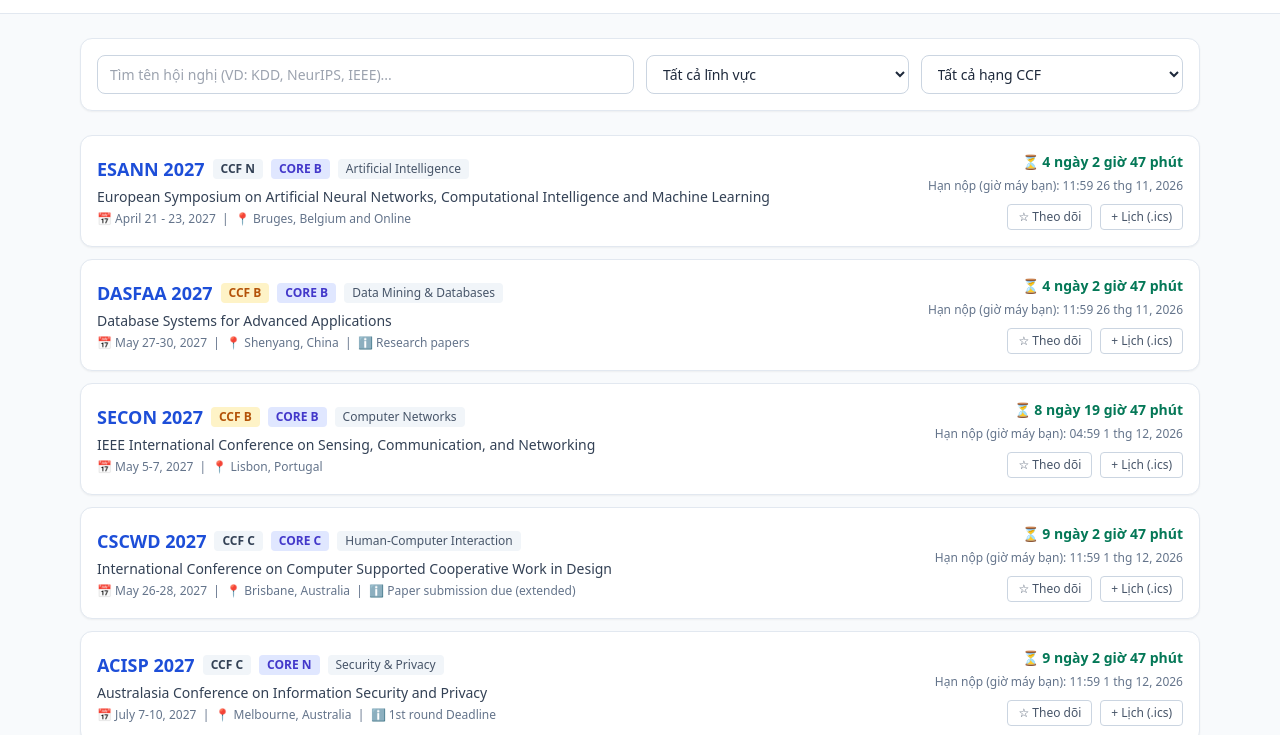
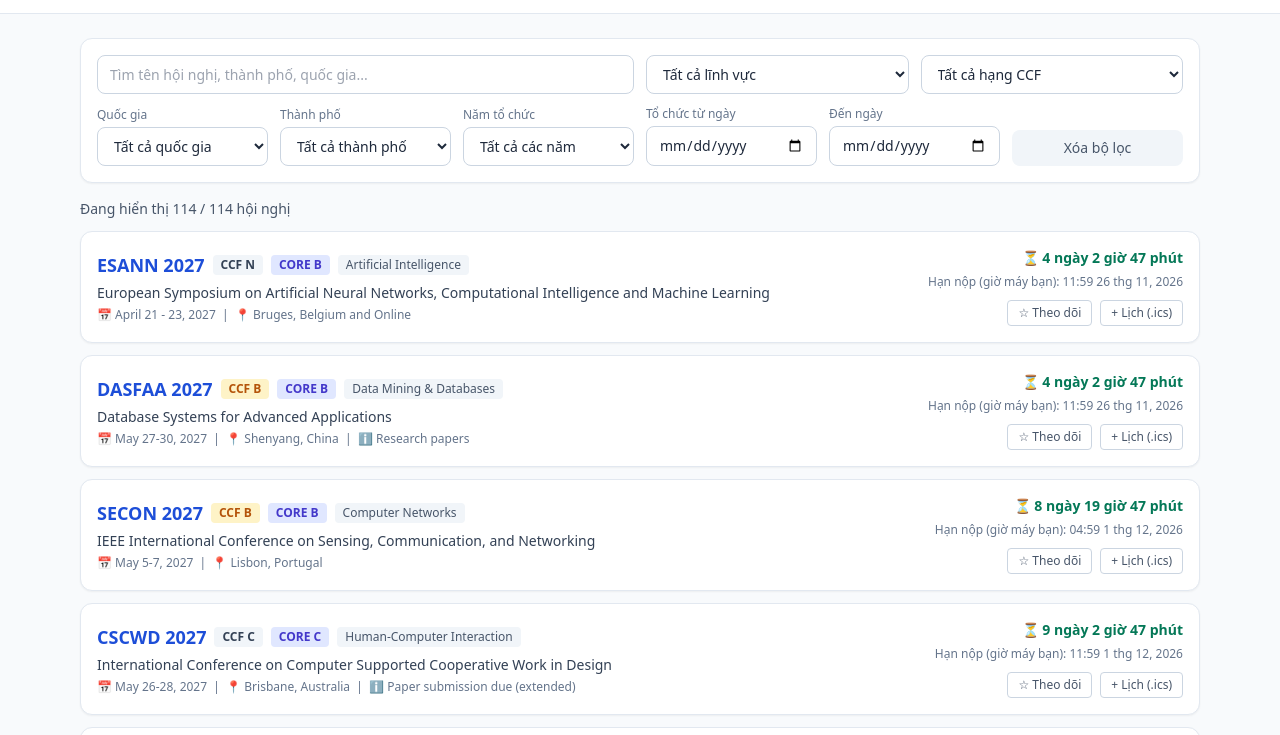
Before and after one commit to tran-minh-thai/conf-tracker, a plain HTML site: page index.html in a window 1280 px wide. Shown: the part 71-806 px from the top of the page. Drawn offline with nearby package versions, Linux system fonts and the light colour scheme.

Commit message:
Update index.html

```diff
--- a/index.html
+++ b/index.html
@@ -20,9 +20,11 @@
   </header>
 
   <main class="max-w-6xl mx-auto px-4 py-6">
-    <!-- Bộ lọc -->
-    <div class="bg-white p-4 rounded-xl shadow-sm border border-slate-200 mb-6 grid grid-cols-1 md:grid-cols-4 gap-3">
-      <input id="search" type="text" placeholder="Tìm tên hội nghị (VD: KDD, NeurIPS, IEEE)..."
+    <!-- Khu vực bộ lọc -->
+    <div class="bg-white p-4 rounded-xl shadow-sm border border-slate-200 mb-4 space-y-3">
+      <!-- Hàng 1: Tìm kiếm, Lĩnh vực, Xếp hạng -->
+      <div class="grid grid-cols-1 md:grid-cols-4 gap-3">
+        <input id="search" type="text" placeholder="Tìm tên hội nghị, thành phố, quốc gia..."
           class="md:col-span-2 px-3 py-2 border border-slate-300 rounded-lg text-sm focus:outline-none focus:ring-2 focus:ring-blue-500" />
         <select id="filter-sub" class="px-3 py-2 border border-slate-300 rounded-lg text-sm bg-white">
           <option value="">Tất cả lĩnh vực</option>
@@ -32,8 +34,48 @@
           <option value="A">CCF A</option>
           <option value="B">CCF B</option>
           <option value="C">CCF C</option>
+          <option value="RANKED">Chỉ hiện hội nghị có hạng CCF</option>
         </select>
       </div>
+
+      <!-- Hàng 2: Quốc gia, Thành phố, Năm, Khoảng thời gian tổ chức -->
+      <div class="grid grid-cols-1 sm:grid-cols-2 lg:grid-cols-6 gap-3 items-end">
+        <div>
+          <label class="block text-xs font-medium text-slate-500 mb-1">Quốc gia</label>
+          <select id="filter-country" class="w-full px-3 py-2 border border-slate-300 rounded-lg text-sm bg-white">
+            <option value="">Tất cả quốc gia</option>
+          </select>
+        </div>
+        <div>
+          <label class="block text-xs font-medium text-slate-500 mb-1">Thành phố</label>
+          <select id="filter-city" class="w-full px-3 py-2 border border-slate-300 rounded-lg text-sm bg-white">
+            <option value="">Tất cả thành phố</option>
+          </select>
+        </div>
+        <div>
+          <label class="block text-xs font-medium text-slate-500 mb-1">Năm tổ chức</label>
+          <select id="filter-year" class="w-full px-3 py-2 border border-slate-300 rounded-lg text-sm bg-white">
+            <option value="">Tất cả các năm</option>
+          </select>
+        </div>
+        <div>
+          <label class="block text-xs font-medium text-slate-500 mb-1">Tổ chức từ ngày</label>
+          <input id="filter-date-from" type="date" class="w-full px-3 py-2 border border-slate-300 rounded-lg text-sm bg-white" />
+        </div>
+        <div>
+          <label class="block text-xs font-medium text-slate-500 mb-1">Đến ngày</label>
+          <input id="filter-date-to" type="date" class="w-full px-3 py-2 border border-slate-300 rounded-lg text-sm bg-white" />
+        </div>
+        <div>
+          <button id="btn-reset" class="w-full px-3 py-2 text-sm font-medium text-slate-600 bg-slate-100 hover:bg-slate-200 rounded-lg transition">
+            Xóa bộ lọc
+          </button>
+        </div>
+      </div>
+    </div>
+
+    <!-- Thanh kết quả -->
+    <div id="result-count" class="text-sm text-slate-600 mb-3 font-medium"></div>
 
     <!-- Danh sách hội nghị -->
     <div id="conf-list" class="space-y-3"></div>
@@ -58,7 +100,9 @@
       return `${days} ngày ${hours} giờ ${mins} phút`;
     }
 
-    function downloadICS(conf) {
+    window.downloadICS = (id) => {
+      const conf = allConfs.find(c => c.id === id);
+      if (!conf) return;
       const dt = new Date(conf.deadline_iso).toISOString().replace(/[-:]/g, "").split(".")[0] + "Z";
       const ics = [
         "BEGIN:VCALENDAR", "VERSION:2.0", "BEGIN:VEVENT",
@@ -73,24 +117,68 @@
       a.href = URL.createObjectURL(blob);
       a.download = `${conf.acronym}_${conf.year}_deadline.ics`;
       a.click();
+    };
+
+    function populateCityDropdown(selectedCountry) {
+      const citySelect = document.getElementById("filter-city");
+      const prevCity = citySelect.value;
+      const cities = [...new Set(
+        allConfs
+          .filter(c => (!selectedCountry || c.country === selectedCountry) && c.city)
+          .map(c => c.city)
+      )].sort((a, b) => a.localeCompare(b));
+
+      citySelect.innerHTML = `<option value="">Tất cả thành phố</option>` +
+        cities.map(city => `<option value="${city}">${city}</option>`).join("");
+
+      if (cities.includes(prevCity)) {
+        citySelect.value = prevCity;
+      }
     }
 
     function render() {
       const q = document.getElementById("search").value.toLowerCase().trim();
       const sub = document.getElementById("filter-sub").value;
       const rank = document.getElementById("filter-rank").value;
+      const country = document.getElementById("filter-country").value;
+      const city = document.getElementById("filter-city").value;
+      const year = document.getElementById("filter-year").value;
+      const dateFrom = document.getElementById("filter-date-from").value;
+      const dateTo = document.getElementById("filter-date-to").value;
 
       const filtered = allConfs.filter(c => {
         if (showBookmarksOnly && !bookmarks.has(c.id)) return false;
         if (sub && c.sub !== sub) return false;
-        if (rank && c.rank_ccf !== rank) return false;
-        if (q && !(`${c.acronym} ${c.full_name} ${c.place}`).toLowerCase().includes(q)) return false;
+        if (rank === "RANKED") {
+          if (!["A", "B", "C"].includes(c.rank_ccf)) return false;
+        } else if (rank && c.rank_ccf !== rank) {
+          return false;
+        }
+        if (country && c.country !== country) return false;
+        if (city && c.city !== city) return false;
+        if (year && String(c.year) !== year) return false;
+
+        // Lọc theo khoảng thời gian tổ chức (kiểm tra giao nhau giữa 2 khoảng ngày)
+        if (dateFrom || dateTo) {
+          if (!c.event_start) return false;
+          const evEnd = c.event_end || c.event_start;
+          if (dateFrom && evEnd < dateFrom) return false;
+          if (dateTo && c.event_start > dateTo) return false;
+        }
+
+        if (q) {
+          const haystack = `${c.acronym} ${c.full_name} ${c.place} ${c.city || ""} ${c.country || ""}`.toLowerCase();
+          if (!haystack.includes(q)) return false;
+        }
         return true;
       });
 
+      document.getElementById("result-count").textContent =
+        `Đang hiển thị ${filtered.length} / ${allConfs.length} hội nghị`;
+
       const container = document.getElementById("conf-list");
       if (!filtered.length) {
-        container.innerHTML = `<div class="text-center py-12 text-slate-500 bg-white rounded-xl border border-slate-200">Không tìm thấy hội nghị phù hợp.</div>`;
+        container.innerHTML = `<div class="text-center py-12 text-slate-500 bg-white rounded-xl border border-slate-200">Không tìm thấy hội nghị phù hợp với bộ lọc hiện tại.</div>`;
         return;
       }
 
@@ -115,7 +203,10 @@
                 <span class="px-2 py-0.5 text-xs rounded bg-slate-100 text-slate-600">${c.topic}</span>
               </div>
               <p class="text-sm text-slate-700">${c.full_name}</p>
-              <p class="text-xs text-slate-500">📅 ${c.date} &nbsp;|&nbsp; 📍 ${c.place} ${c.comment ? `&nbsp;|&nbsp; ℹ️ ${c.comment}` : ""}</p>
+              <p class="text-xs text-slate-500">
+                📅 ${c.date} &nbsp;|&nbsp; 📍 ${c.place}
+                ${c.comment ? `&nbsp;|&nbsp; ℹ️ ${c.comment}` : ""}
+              </p>
             </div>
             <div class="md:text-right shrink-0 flex flex-col md:items-end gap-1.5">
               <div class="text-sm font-bold text-emerald-700 countdown" data-iso="${c.deadline_iso}">
@@ -126,7 +217,7 @@
                 <button onclick="toggleBm('${c.id}')" class="px-2.5 py-1 text-xs rounded border ${isBm ? 'bg-amber-50 border-amber-400 text-amber-700 font-semibold' : 'border-slate-300 text-slate-600 hover:bg-slate-50'}">
                   ${isBm ? "★ Đã lưu" : "☆ Theo dõi"}
                 </button>
-                <button onclick='downloadICS(${JSON.stringify(c).replace(/'/g, "&#39;")})' class="px-2.5 py-1 text-xs rounded border border-slate-300 text-slate-600 hover:bg-slate-50">
+                <button onclick="downloadICS('${c.id}')" class="px-2.5 py-1 text-xs rounded border border-slate-300 text-slate-600 hover:bg-slate-50">
                   + Lịch (.ics)
                 </button>
               </div>
@@ -149,15 +240,32 @@
         allConfs = data.conferences || [];
         const updated = new Date(data.last_updated).toLocaleString("vi-VN");
         document.getElementById("meta-info").textContent =
-          `Hiển thị ${allConfs.length} hội nghị sắp hết hạn • Cập nhật lần cuối: ${updated}`;
+          `Tổng cộng ${allConfs.length} hội nghị sắp hết hạn • Cập nhật: ${updated}`;
 
+        // 1. Điền Lĩnh vực
         const subSelect = document.getElementById("filter-sub");
-        const topics = [...new Map(allConfs.map(c => [c.sub, c.topic])).entries()];
-        topics.sort((a, b) => a[1].localeCompare(b[1])).forEach(([code, name]) => {
-          const opt = document.createElement("option");
-          opt.value = code;
-          opt.textContent = name;
-          subSelect.appendChild(opt);
+        const topics = [...new Map(allConfs.map(c => [c.sub, c.topic])).entries()]
+          .sort((a, b) => a[1].localeCompare(b[1]));
+        topics.forEach(([code, name]) => {
+          subSelect.insertAdjacentHTML("beforeend", `<option value="${code}">${name}</option>`);
+        });
+
+        // 2. Điền Quốc gia
+        const countrySelect = document.getElementById("filter-country");
+        const countries = [...new Set(allConfs.map(c => c.country).filter(Boolean))]
+          .sort((a, b) => a.localeCompare(b));
+        countries.forEach(ct => {
+          countrySelect.insertAdjacentHTML("beforeend", `<option value="${ct}">${ct}</option>`);
+        });
+
+        // 3. Điền Thành phố ban đầu
+        populateCityDropdown("");
+
+        // 4. Điền Năm tổ chức
+        const yearSelect = document.getElementById("filter-year");
+        const years = [...new Set(allConfs.map(c => c.year).filter(Boolean))].sort((a, b) => a - b);
+        years.forEach(y => {
+          yearSelect.insertAdjacentHTML("beforeend", `<option value="${y}">${y}</option>`);
         });
 
         render();
@@ -167,13 +275,28 @@
           });
         }, 60000);
       } catch (err) {
-        document.getElementById("meta-info").textContent = "Chưa có file data/conferences.json. Hãy chạy GitHub Actions trước.";
+        document.getElementById("meta-info").textContent =
+          "Chưa có file data/conferences.json. Hãy chạy GitHub Actions trước.";
       }
     }
 
-    ["search", "filter-sub", "filter-rank"].forEach(id =>
-      document.getElementById(id).addEventListener("input", render)
-    );
+    document.getElementById("filter-country").addEventListener("change", (e) => {
+      populateCityDropdown(e.target.value);
+      render();
+    });
+
+    ["search", "filter-sub", "filter-rank", "filter-city", "filter-year", "filter-date-from", "filter-date-to"]
+      .forEach(id => document.getElementById(id).addEventListener("input", render));
+
+    document.getElementById("btn-reset").addEventListener("click", () => {
+      ["search", "filter-sub", "filter-rank", "filter-country", "filter-city", "filter-year", "filter-date-from", "filter-date-to"]
+        .forEach(id => document.getElementById(id).value = "");
+      populateCityDropdown("");
+      showBookmarksOnly = false;
+      document.getElementById("btn-bookmarks").classList.remove("bg-amber-50", "border-amber-400");
+      render();
+    });
+
     document.getElementById("btn-bookmarks").addEventListener("click", (e) => {
       showBookmarksOnly = !showBookmarksOnly;
       e.currentTarget.classList.toggle("bg-amber-50", showBookmarksOnly);
```
Lines whose indentation alone changed are shown as unchanged.
